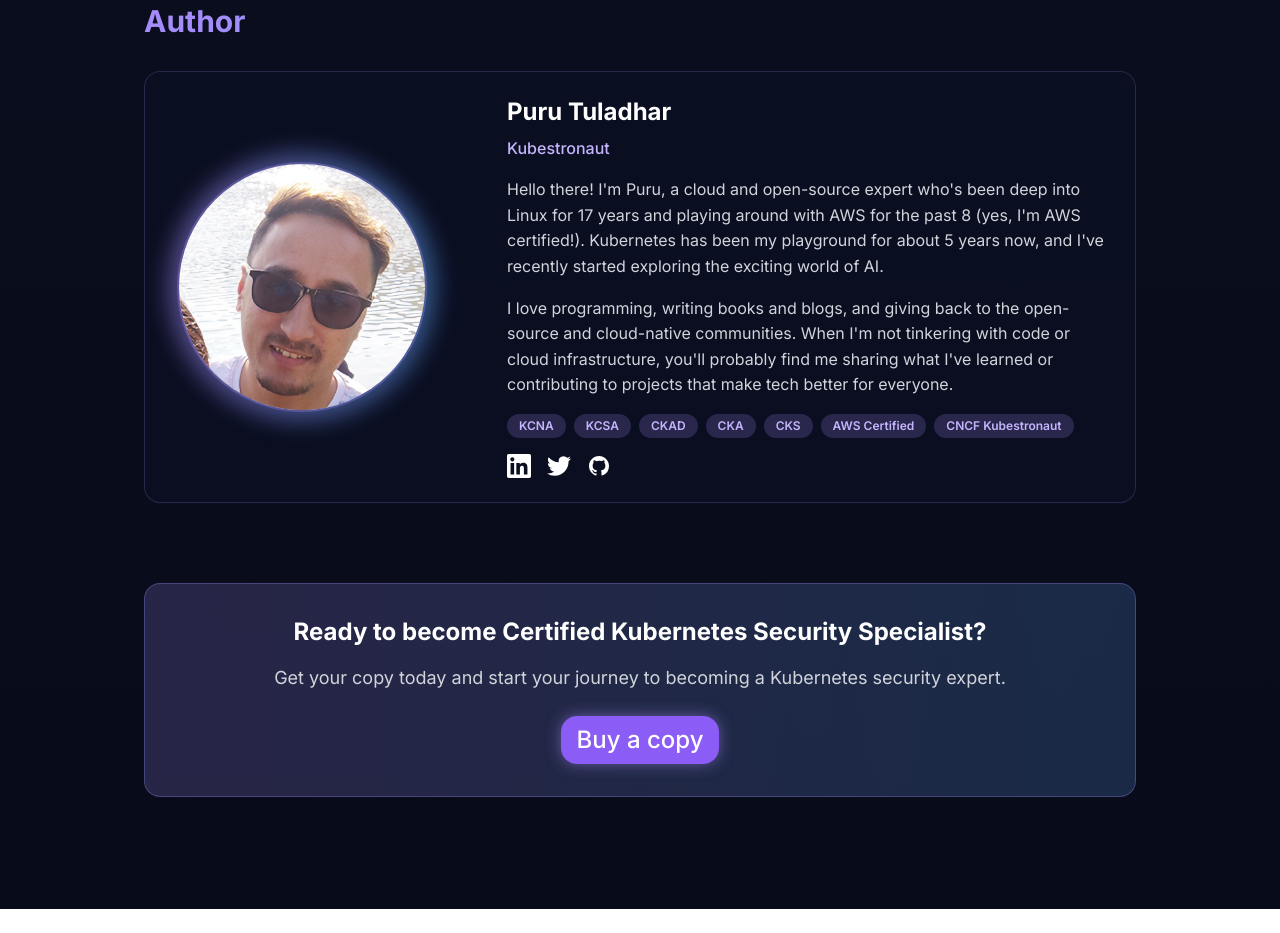
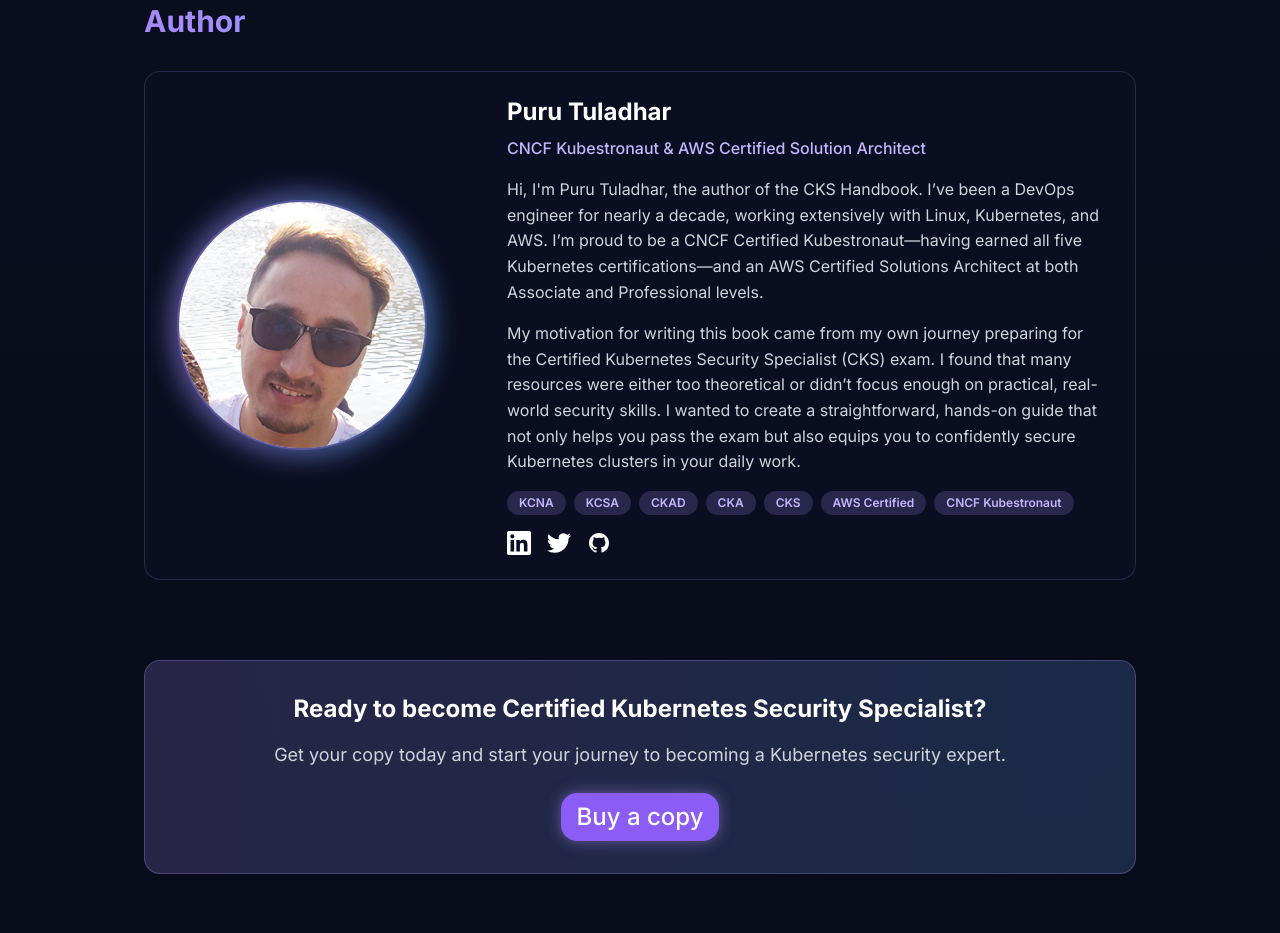
Before and after one commit to tuladhar/cks-handbook-website, a Next.js app: page / in a window 1280 px wide. Shown: the part 2940-3873 px from the top of the page. Before the commit the page ends 3849 px from the top, so only its background shows below. Built offline with nearby package versions, Linux system fonts and the light colour scheme.

Commit message:
Update author bio

```diff
--- a/app/page.tsx
+++ b/app/page.tsx
@@ -231,21 +231,15 @@ export default function Home() {
               </div>
               <div className="md:col-span-2 p-6">
                 <h3 className="text-2xl font-bold text-white mb-2">Puru Tuladhar</h3>
-                <p className="text-purple-light font-medium mb-4">Kubestronaut</p>
+                <p className="text-purple-light font-medium mb-4">CNCF Kubestronaut & AWS Certified Solution Architect</p>
 
                 <div className="space-y-4 text-gray-300">
                   <p>
-                    Hello there! I&apos;m Puru, a cloud and open-source expert who&apos;s been deep into Linux for 17
-                    years and playing around with AWS for the past 8 (yes, I&apos;m AWS certified!). Kubernetes has been
-                    my playground for about 5 years now, and I&apos;ve recently started exploring the exciting world of
-                    AI.
+                    Hi, I'm Puru Tuladhar, the author of the CKS Handbook. I’ve been a DevOps engineer for nearly a decade, working extensively with Linux, Kubernetes, and AWS. I’m proud to be a CNCF Certified Kubestronaut—having earned all five Kubernetes certifications—and an AWS Certified Solutions Architect at both Associate and Professional levels.
                   </p>
 
                   <p>
-                    I love programming, writing books and blogs, and giving back to the open-source and cloud-native
-                    communities. When I&apos;m not tinkering with code or cloud infrastructure, you&apos;ll probably
-                    find me sharing what I&apos;ve learned or contributing to projects that make tech better for
-                    everyone.
+                    My motivation for writing this book came from my own journey preparing for the Certified Kubernetes Security Specialist (CKS) exam. I found that many resources were either too theoretical or didn’t focus enough on practical, real-world security skills. I wanted to create a straightforward, hands-on guide that not only helps you pass the exam but also equips you to confidently secure Kubernetes clusters in your daily work.
                   </p>
 
                   <div className="flex flex-wrap gap-2 mt-6">
```
